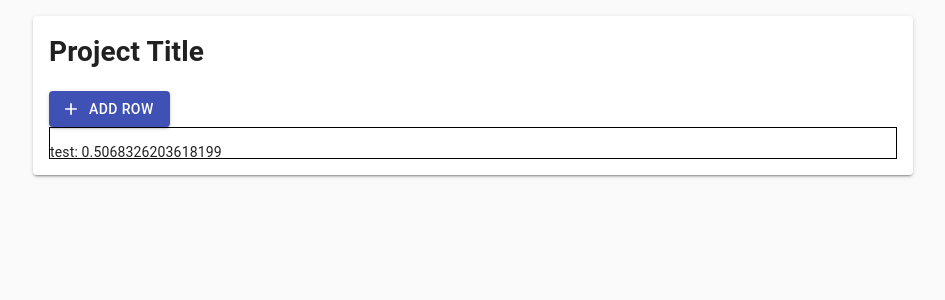
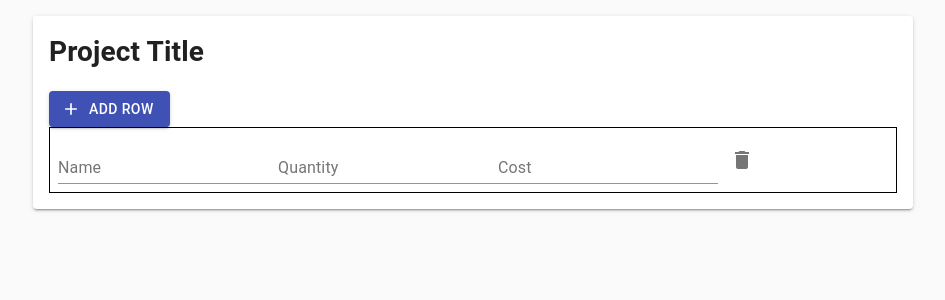
Before and after one commit to kividid/project-estimator, a React (Create React App) app: page / in a window 1280 px wide. Both pictures are taken after a click on the button "ADD ROW". Shown: the top 300 px of the page, without its empty margins (167-1112 px from the left). Built offline with nearby package versions, Linux system fonts and the light colour scheme.

Commit message:
start input

```diff
--- a/src/components/row/Row.module.css
+++ b/src/components/row/Row.module.css
@@ -1,5 +1,5 @@
 .Row {
-    width: 100%;
-    height: 2rem;
-    border: 1px solid black;
+  width: 100%;
+  border: 1px solid black;
+  padding: 0.5rem;
 }
--- a/src/components/row/Row.tsx
+++ b/src/components/row/Row.tsx
@@ -1,16 +1,28 @@
 import React from "react";
 import classes from "./Row.module.css";
+import { LineItem } from "../../containers/project/Project";
+import { TextField, IconButton } from "@material-ui/core";
+import DeleteIcon from "@material-ui/icons/Delete";
 
 interface RowProps {
-  name: string;
+  lineItem: LineItem;
   clickHandler: () => void;
   index: number;
 }
 
 export const Row: React.FC<RowProps> = props => {
   return (
-    <div className={classes.Row} onClick={props.clickHandler}>
-      <p>{props.name}</p>
-    </div>
+    <form className={classes.Row} noValidate autoComplete="off">
+      <TextField id="standard-basic" label="Name" value={props.lineItem.name} />
+      <TextField
+        id="standard-basic"
+        label="Quantity"
+        value={props.lineItem.qty}
+      />
+      <TextField id="standard-basic" label="Cost" value={props.lineItem.cost} />
+      <IconButton onClick={props.clickHandler} aria-label="delete">
+        <DeleteIcon />
+      </IconButton>
+    </form>
   );
 };
--- a/src/containers/project/Project.tsx
+++ b/src/containers/project/Project.tsx
@@ -7,13 +7,15 @@ import Button from "@material-ui/core/Button";
 import Classes from "./Project.module.css";
 import AddIcon from "@material-ui/icons/Add";
 
-interface lineItem {
-  name: string;
+export interface LineItem {
   id: string;
+  name?: string;
+  qty?: number;
+  cost?: number;
 }
 
 export const Project: React.FC = () => {
-  const [lineItems, setLineItems] = useState<lineItem[] | undefined>();
+  const [lineItems, setLineItems] = useState<LineItem[] | undefined>();
 
   const deleteRow = (index: number) => {
     if (lineItems) {
@@ -26,15 +28,14 @@ export const Project: React.FC = () => {
   const lines = lineItems?.map((lineItem, index) => (
     <Row
       key={lineItem.id}
-      name={lineItem.name}
+      lineItem={lineItem}
       clickHandler={() => deleteRow(index)}
       index={index}
     />
   ));
 
   const addRow = () => {
-    const newLineItem: lineItem = {
-      name: `test: ${Math.random()}`,
+    const newLineItem: LineItem = {
       id: uuidv1()
     };
     setLineItems([...(lineItems || []), newLineItem]);
```
